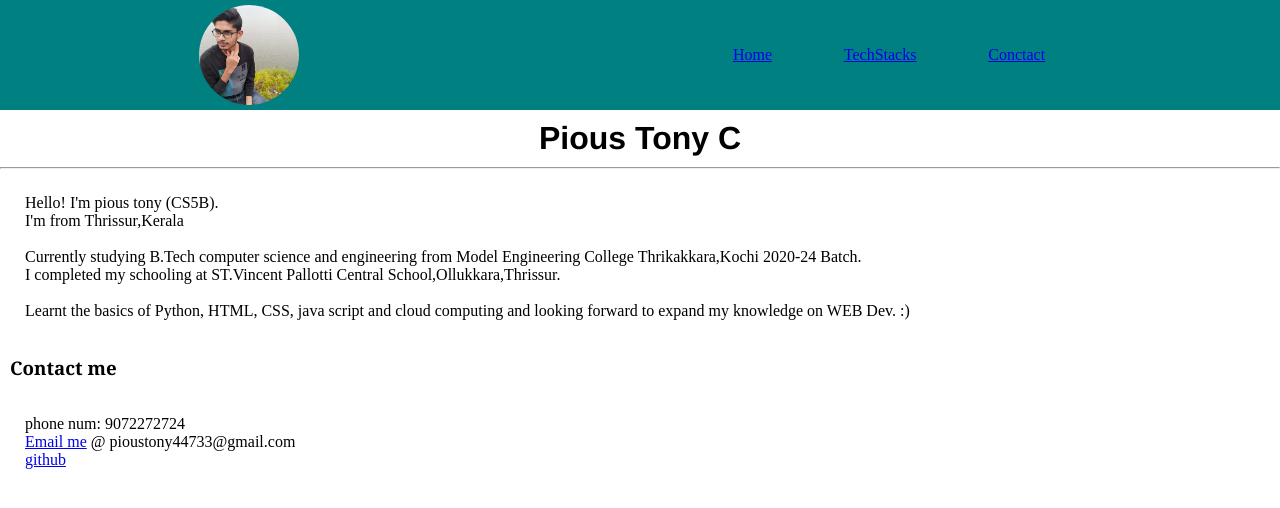
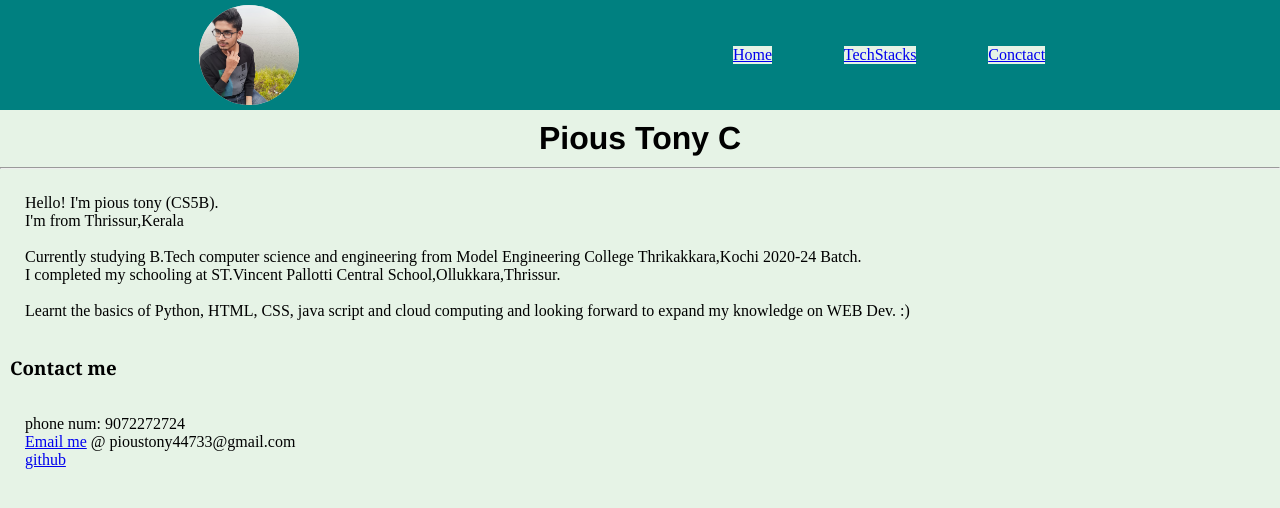
Before and after one commit to PiousTonyC/myWebsite, a plain HTML site: page index.html in a window 1280 px wide. Drawn offline with Linux system fonts and the light colour scheme.

Commit message:
Update style.css

```diff
--- a/style.css
+++ b/style.css
@@ -2,6 +2,7 @@
     margin: 0px;
     padding: 0px;
     box-sizing: border-box;
+    background-color: rgba(230, 243, 230, 0.999);
   }
 
   h1{
@@ -33,6 +34,7 @@
     display: flex;
     justify-content: space-around;
     width: 30%;
+    background-color: teal;
   }
 
   .nav-links li {
@@ -53,6 +55,7 @@
     font-style: oblique;
     padding-top: 5px;
     padding-bottom: 5px;
+    background-color: teal;
   }
 
   table{
```
